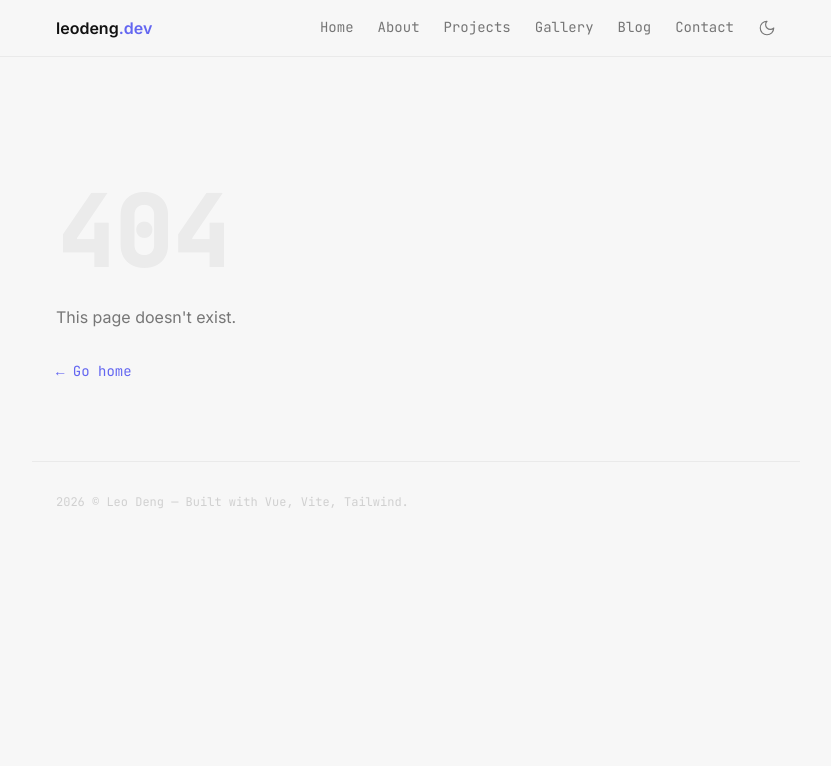
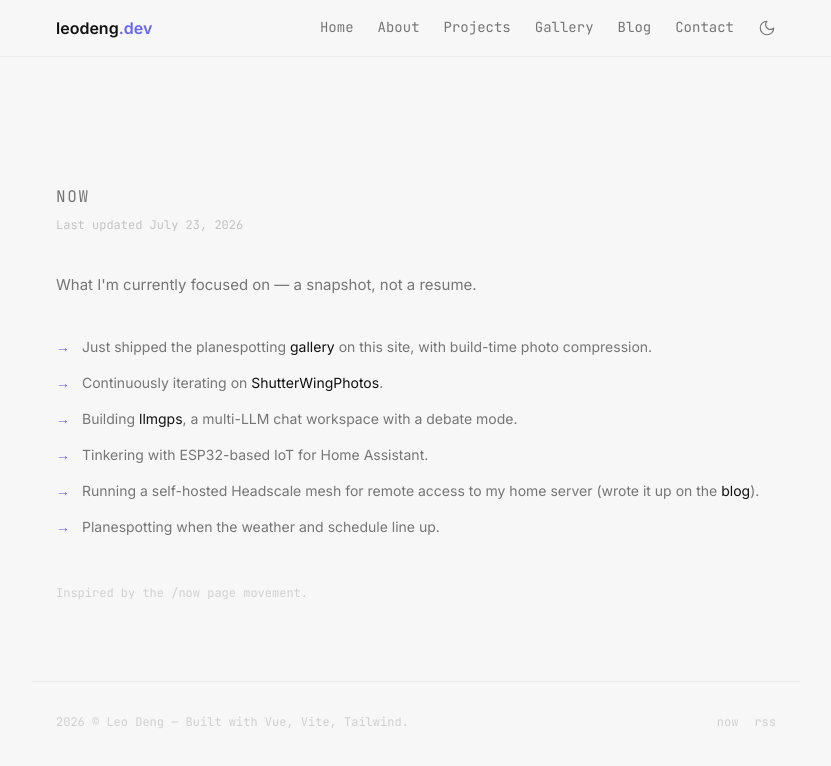
Before and after one commit to leodenglovescode/leodeng.dev, a Vue app: page /now in a window 1280 px wide. Before the commit this address had no page. Shown: the top 766 px of the page, without its empty margins (224-1055 px from the left). Built offline with nearby package versions, Linux system fonts and the light colour scheme.

Commit message:
feat: add /now page and RSS feed for the blog
RSS is generated at build time in prerender.js from the same post data
the blog page uses, with full content via content:encoded. Auto-discovery
link added to index.html; footer links to both /now and /rss.xml.

```diff
--- a/index.html
+++ b/index.html
@@ -10,6 +10,7 @@
     </script>
     <meta charset="UTF-8" />
     <link rel="icon" type="image/svg+xml" href="/favicon.svg" />
+    <link rel="alternate" type="application/rss+xml" title="leodeng.dev blog" href="/rss.xml" />
     <meta name="viewport" content="width=device-width, initial-scale=1.0" />
     <title>leodeng.dev</title>
 
--- a/prerender.js
+++ b/prerender.js
@@ -9,9 +9,14 @@ const staticRoutes = [
   { path: '/about',     title: 'About' },
   { path: '/projects',  title: 'Projects' },
   { path: '/gallery',   title: 'Gallery' },
+  { path: '/now',       title: 'Now' },
   { path: '/blog',      title: 'Blog' },
   { path: '/contact',   title: 'Contact' },
 ]
+
+function escapeXml(str) {
+  return str.replace(/&/g, '&amp;').replace(/</g, '&lt;').replace(/>/g, '&gt;')
+}
 
 function withMeta(html, { title, description }) {
   const fullTitle = title ? `${title} — leodeng.dev` : 'leodeng.dev'
@@ -27,7 +32,7 @@ function withMeta(html, { title, description }) {
 }
 
 async function prerender() {
-  const { render, getAllPosts } = await import('./dist-ssr/entry-server.js')
+  const { render, getAllPosts, getPost } = await import('./dist-ssr/entry-server.js')
 
   const templatePath = path.join(__dirname, 'dist/index.html')
   const template = fs.readFileSync(templatePath, 'utf-8')
@@ -66,6 +71,38 @@ async function prerender() {
 
   fs.writeFileSync(path.join(__dirname, 'dist/sitemap.xml'), sitemap)
   console.log('✓ Generated sitemap.xml')
+
+  const rssItems = postRoutes.map(r => {
+    const post = getPost(r.path.replace('/blog/', ''))
+    const link = `https://leodeng.dev${r.path}`
+    return [
+      '  <item>',
+      `    <title>${escapeXml(r.title)}</title>`,
+      `    <link>${link}</link>`,
+      `    <guid>${link}</guid>`,
+      `    <pubDate>${new Date(post.date).toUTCString()}</pubDate>`,
+      r.description ? `    <description>${escapeXml(r.description)}</description>` : '',
+      `    <content:encoded><![CDATA[${post.html}]]></content:encoded>`,
+      '  </item>',
+    ].filter(Boolean).join('\n')
+  })
+
+  const rss = [
+    '<?xml version="1.0" encoding="UTF-8"?>',
+    '<rss version="2.0" xmlns:content="http://purl.org/rss/1.0/modules/content/">',
+    '  <channel>',
+    '    <title>leodeng.dev</title>',
+    '    <link>https://leodeng.dev/blog</link>',
+    '    <description>Leo Deng\'s blog: self-hosting, IoT, and building things.</description>',
+    '    <language>en</language>',
+    ...rssItems,
+    '  </channel>',
+    '</rss>',
+    '',
+  ].join('\n')
+
+  fs.writeFileSync(path.join(__dirname, 'dist/rss.xml'), rss)
+  console.log('✓ Generated rss.xml')
 }
 
 prerender().catch(err => {
--- a/src/App.vue
+++ b/src/App.vue
@@ -11,9 +11,13 @@ import Navbar from './components/Navbar.vue'
       </Transition>
     </RouterView>
   </main>
-  <footer class="max-w-3xl mx-auto px-6 py-8 border-t border-fg/5">
+  <footer class="max-w-3xl mx-auto px-6 py-8 border-t border-fg/5 flex flex-wrap items-center justify-between gap-4">
     <p class="text-xs text-muted/30 font-mono">
       2026 © Leo Deng — Built with Vue, Vite, Tailwind.
     </p>
+    <div class="flex gap-4 text-xs font-mono text-muted/30">
+      <RouterLink to="/now" class="hover:text-muted transition-colors">now</RouterLink>
+      <a href="/rss.xml" class="hover:text-muted transition-colors">rss</a>
+    </div>
   </footer>
 </template>
--- a/src/entry-server.js
+++ b/src/entry-server.js
@@ -4,7 +4,7 @@ import App from './App.vue'
 import { renderToString } from 'vue/server-renderer'
 import routes from './router/routes.js'
 
-export { getAllPosts } from './utils/posts.js'
+export { getAllPosts, getPost } from './utils/posts.js'
 
 export async function render(url = '/') {
   const app = createSSRApp(App)
--- a/src/pages/About.vue
+++ b/src/pages/About.vue
@@ -75,7 +75,10 @@ const age = Math.floor((new Date() - new Date(2010, 1, 1)) / 31557600000)
         </div>
         <div class="flex gap-4">
           <span class="text-muted/30 font-mono shrink-0 w-14 text-right">2026 (now)</span>
-          <p class="text-muted">Continuously updating ShutterWingPhotos, building llmgps, and getting into IoT</p>
+          <p class="text-muted">
+            Continuously updating ShutterWingPhotos, building llmgps, and getting into IoT —
+            more on the <RouterLink to="/now" class="text-fg hover:text-accent transition-colors">/now page</RouterLink>.
+          </p>
         </div>
       </div>
     </section>
--- /dev/null
+++ b/src/pages/Now.vue
@@ -0,0 +1,45 @@
+<script setup>
+const lastUpdated = 'July 23, 2026'
+</script>
+
+<template>
+  <section class="pt-20 sm:pt-32 pb-20">
+    <h2 class="text-s font-mono text-muted uppercase tracking-widest mb-2">Now</h2>
+    <p class="text-xs font-mono text-muted/40 mb-10">Last updated {{ lastUpdated }}</p>
+
+    <div class="space-y-4 text-[15px] leading-relaxed text-muted mb-10">
+      <p>What I'm currently focused on — a snapshot, not a resume.</p>
+    </div>
+
+    <ul class="space-y-4 text-sm">
+      <li class="flex gap-3">
+        <span class="text-accent shrink-0">→</span>
+        <span class="text-muted">Just shipped the planespotting <RouterLink to="/gallery" class="text-fg hover:text-accent transition-colors">gallery</RouterLink> on this site, with build-time photo compression.</span>
+      </li>
+      <li class="flex gap-3">
+        <span class="text-accent shrink-0">→</span>
+        <span class="text-muted">Continuously iterating on <a href="https://shutterwingphotos.com" target="_blank" rel="noopener noreferrer" class="text-fg hover:text-accent transition-colors">ShutterWingPhotos</a>.</span>
+      </li>
+      <li class="flex gap-3">
+        <span class="text-accent shrink-0">→</span>
+        <span class="text-muted">Building <a href="https://github.com/leodenglovescode/llmgps" target="_blank" rel="noopener noreferrer" class="text-fg hover:text-accent transition-colors">llmgps</a>, a multi-LLM chat workspace with a debate mode.</span>
+      </li>
+      <li class="flex gap-3">
+        <span class="text-accent shrink-0">→</span>
+        <span class="text-muted">Tinkering with ESP32-based IoT for Home Assistant.</span>
+      </li>
+      <li class="flex gap-3">
+        <span class="text-accent shrink-0">→</span>
+        <span class="text-muted">Running a self-hosted Headscale mesh for remote access to my home server (wrote it up on the <RouterLink to="/blog" class="text-fg hover:text-accent transition-colors">blog</RouterLink>).</span>
+      </li>
+      <li class="flex gap-3">
+        <span class="text-accent shrink-0">→</span>
+        <span class="text-muted">Planespotting when the weather and schedule line up.</span>
+      </li>
+    </ul>
+
+    <p class="text-xs text-muted/30 font-mono mt-12">
+      Inspired by the <a href="https://nownownow.com" target="_blank" rel="noopener noreferrer" class="hover:text-muted transition-colors">/now page movement</a>.
+    </p>
+  </section>
+</template>
--- a/src/router/routes.js
+++ b/src/router/routes.js
@@ -2,6 +2,7 @@ import Home from '../pages/Home.vue'
 import Projects from '../pages/Projects.vue'
 import Gallery from '../pages/Gallery.vue'
 import About from '../pages/About.vue'
+import Now from '../pages/Now.vue'
 import Contact from '../pages/Contact.vue'
 import Blog from '../pages/Blog.vue'
 import BlogPost from '../pages/BlogPost.vue'
@@ -12,6 +13,7 @@ export default [
   { path: '/about',     component: About,    meta: { title: 'About' } },
   { path: '/projects',  component: Projects, meta: { title: 'Projects' } },
   { path: '/gallery',   component: Gallery,  meta: { title: 'Gallery' } },
+  { path: '/now',       component: Now,      meta: { title: 'Now' } },
   { path: '/blog',      component: Blog,     meta: { title: 'Blog' } },
   { path: '/blog/:slug',component: BlogPost, meta: { title: 'Blog' } },
   { path: '/contact',   component: Contact,  meta: { title: 'Contact' } },
```
